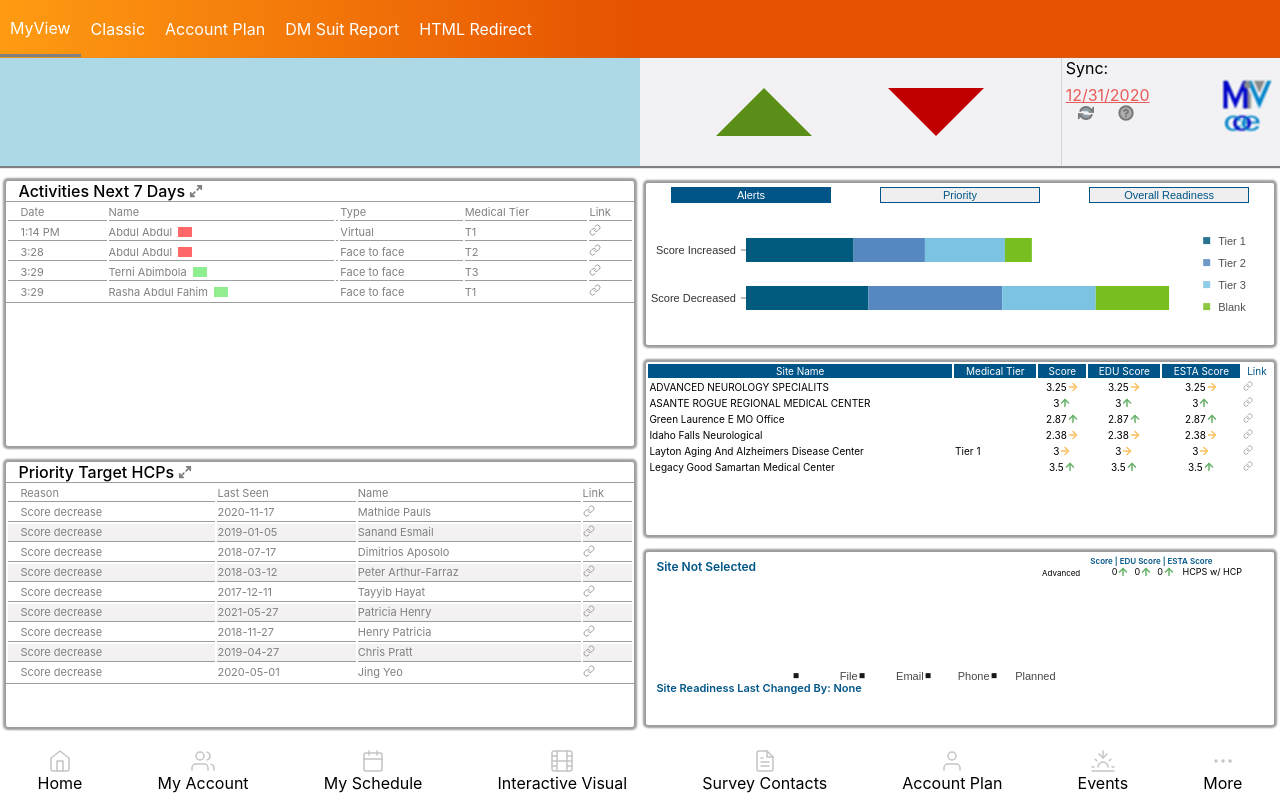
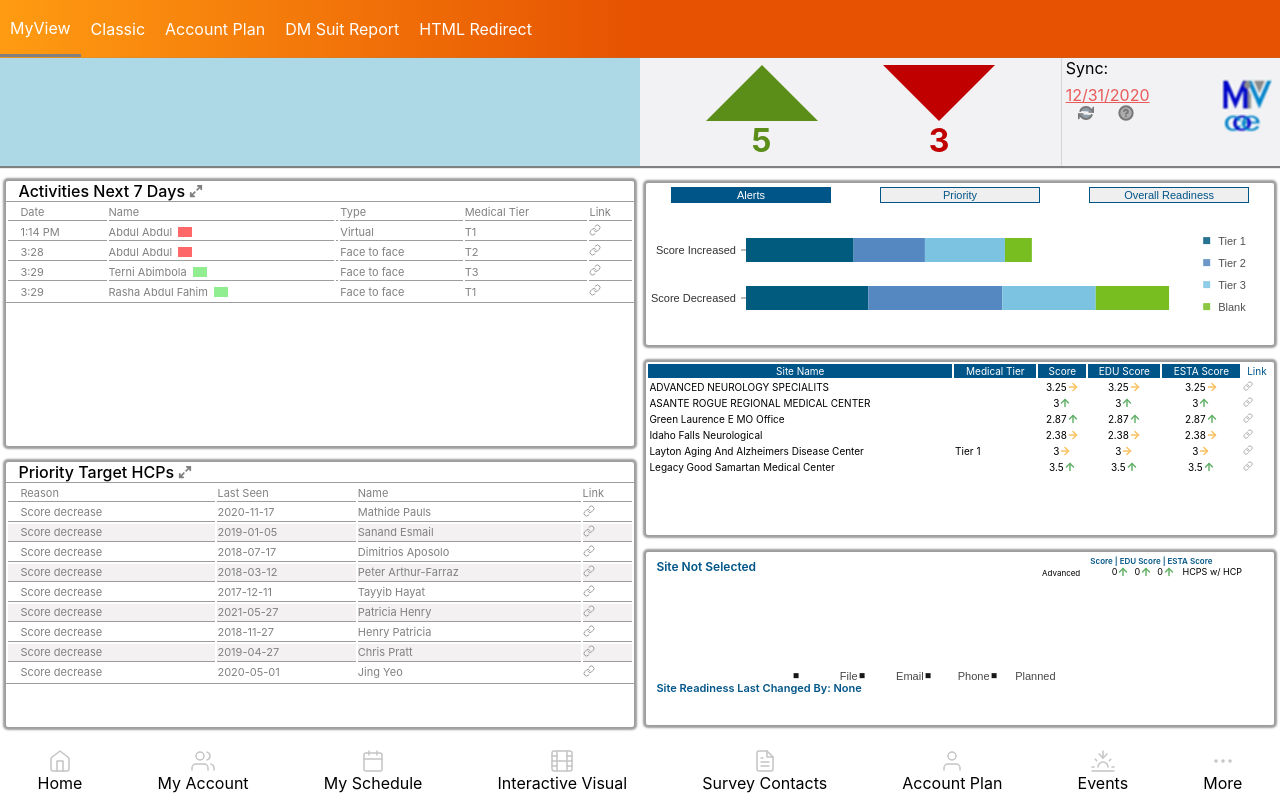
Before and after one commit to bhar4t/mock-type, a React (Create React App) app: page / in a window 1280 px wide. Built offline with nearby package versions, Linux system fonts and the light colour scheme.

Commit message:
right infobar action up-down icon fixes.

```diff
--- a/src/App.css
+++ b/src/App.css
@@ -165,16 +165,16 @@
 .rib-arr-up {
   width: 0;
   height: 0;
-  border-left: 6vh solid transparent;
-  border-right: 6vh solid transparent;
-  border-bottom: 6vh solid#5a8e18;
+  border-left: 7vh solid transparent;
+  border-right: 7vh solid transparent;
+  border-bottom: 7vh solid#5a8e18;
 }
 .rib-arr-down {
   width: 0;
   height: 0;
-  border-left: 6vh solid transparent;
-  border-right: 6vh solid transparent;
-  border-top: 6vh solid #c00000;
+  border-left: 7vh solid transparent;
+  border-right: 7vh solid transparent;
+  border-top: 7vh solid #c00000;
 }
 .rib-btn-container {
   display: flex;
--- a/src/components/RightInfoBar.tsx
+++ b/src/components/RightInfoBar.tsx
@@ -5,8 +5,8 @@ export default function RightInfoBar() {
         <div className="rib-child">
             <div className="rib-container">
                 <div className="rib-acts">
-                    <div className="rib-arr-up" />
-                    <div className="rib-arr-down" />
+                    <div><div className="rib-arr-up" /><span style={{ color: '#5a8e18', fontWeight: 700, fontSize: '4vh', width: '100%', display: 'flex', justifyContent: 'center' }}>5</span></div>
+                    <div><div className="rib-arr-down" /><span style={{ color: '#c00000', fontWeight: 700, fontSize: '4vh', width: '100%', display: 'flex', justifyContent: 'center' }}>3</span></div>
                 </div>
                 <div className="rib-detail">
                     <span>Sync:</span><br />
```
